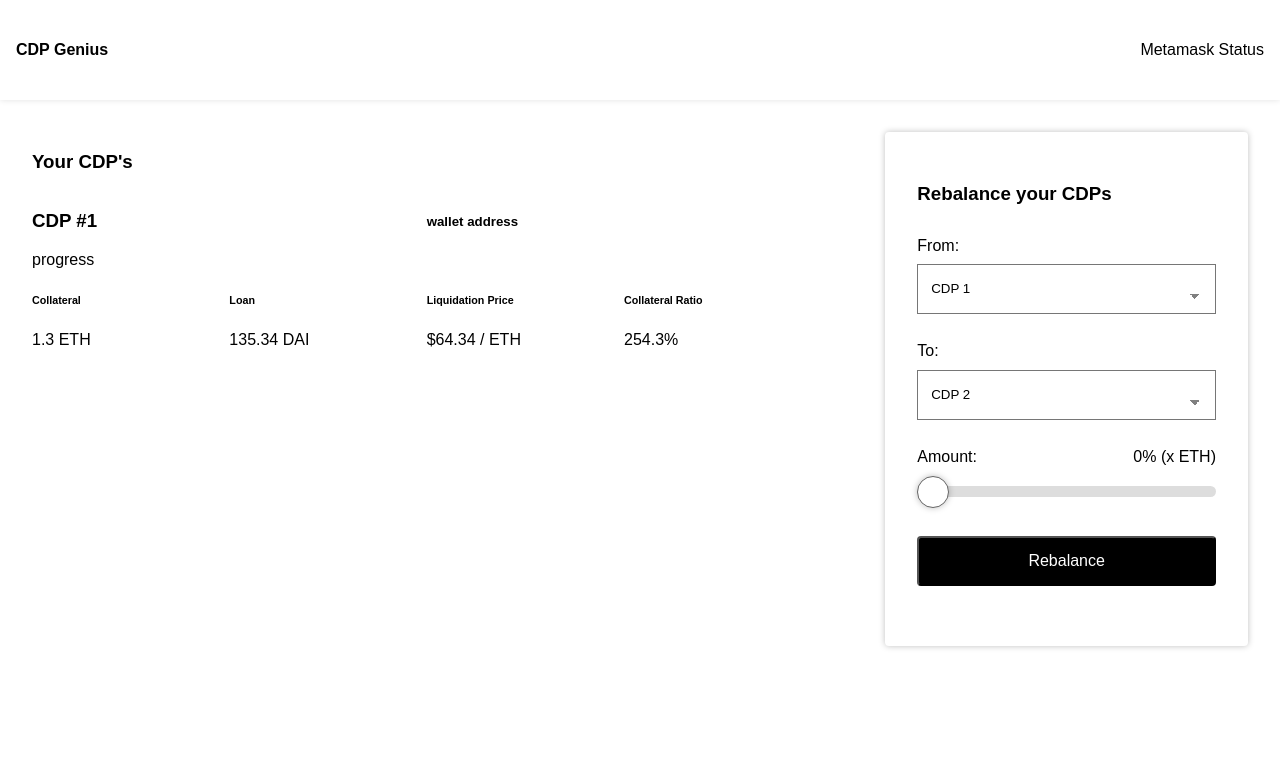
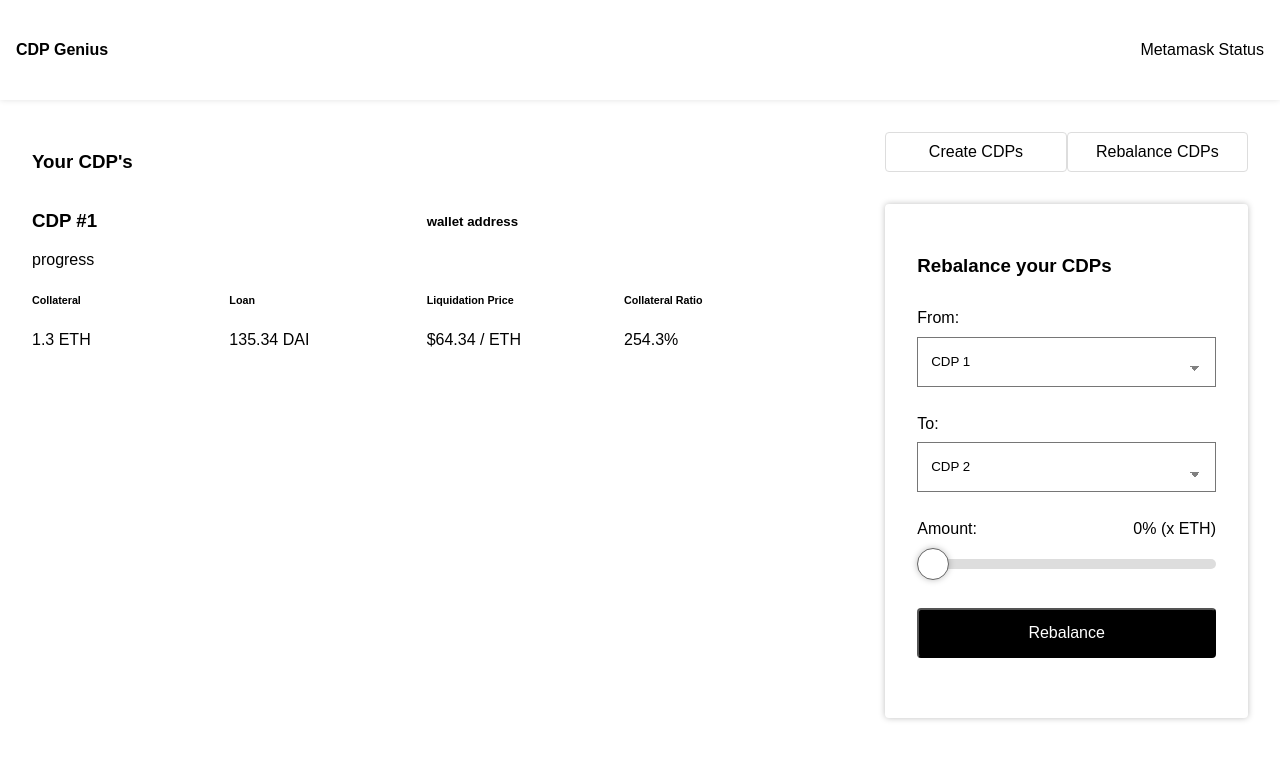
Before and after one commit to chanmathew/cdp-rebalancer, a React (Create React App) app: page / in a window 1280 px wide. Shown: the top 760 px of the page. Built offline with nearby package versions, Linux system fonts and the light colour scheme; a web font is replaced by a local one.

Commit message:
Initial tabs logic

```diff
--- a/src/components/sidebar/index.js
+++ b/src/components/sidebar/index.js
@@ -1,9 +1,14 @@
 import React from 'react'
+import Tabs from './../tabs'
 import './styles.scss'
 
 class Sidebar extends React.Component {
   state = {
-    rebalanceValue: 0
+    rebalanceValue: 0,
+    activeTab: ''
+  }
+  onClickTabItem = tab => {
+    this.setState({ activeTab: tab })
   }
   handleSlider = e => {
     this.setState({
@@ -17,6 +22,7 @@ class Sidebar extends React.Component {
   render() {
     return (
       <div className='sidebar'>
+        <Tabs />
         <form className='rebalance-form'>
           <h3>Rebalance your CDPs</h3>
           <label htmlFor='cdp-first'>From:</label>
--- a/src/components/sidebar/styles.scss
+++ b/src/components/sidebar/styles.scss
@@ -1,7 +1,9 @@
+.sidebar {
+  padding: 2rem;
+}
 .rebalance-form {
   display: flex;
   flex-direction: column;
-  margin: 2rem;
   padding: 2rem;
   background: #ffffff;
   border-radius: 0.25rem;
--- /dev/null
+++ b/src/components/tabs/index.js
@@ -0,0 +1,45 @@
+import React from 'react'
+import './styles.scss'
+
+class Tabs extends React.Component {
+  constructor(props) {
+    super(props)
+    this.state = {
+      activeTab: 'create'
+    }
+  }
+  className = 'tab'
+  handleTabSelect = e => {
+    console.log(e.currentTarget.dataset.id, this.state.activeTab)
+    this.setState({
+      activeTab: e.currentTarget.dataset.id
+    })
+    if (e.currentTarget.dataset.id === this.state.activeTab) {
+      this.className += ' active'
+    } else {
+      this.className = 'tab'
+    }
+  }
+  render() {
+    return (
+      <div className='tabs-container'>
+        <div
+          className={this.className}
+          data-id='create'
+          onClick={this.handleTabSelect}
+        >
+          Create CDPs
+        </div>
+        <div
+          className={this.className}
+          data-id='rebalance'
+          onClick={this.handleTabSelect}
+        >
+          Rebalance CDPs
+        </div>
+      </div>
+    )
+  }
+}
+
+export default Tabs
--- /dev/null
+++ b/src/components/tabs/styles.scss
@@ -0,0 +1,14 @@
+.tabs-container {
+  display: flex;
+  text-align: center;
+  margin-bottom: 2rem;
+  .tab {
+    flex: 1;
+    height: 2.4rem;
+    line-height: 2.4rem;
+    border-radius: 0.25rem;
+    border: 1px solid #ddd;
+    border-collapse: collapse;
+    cursor: pointer;
+  }
+}
```
